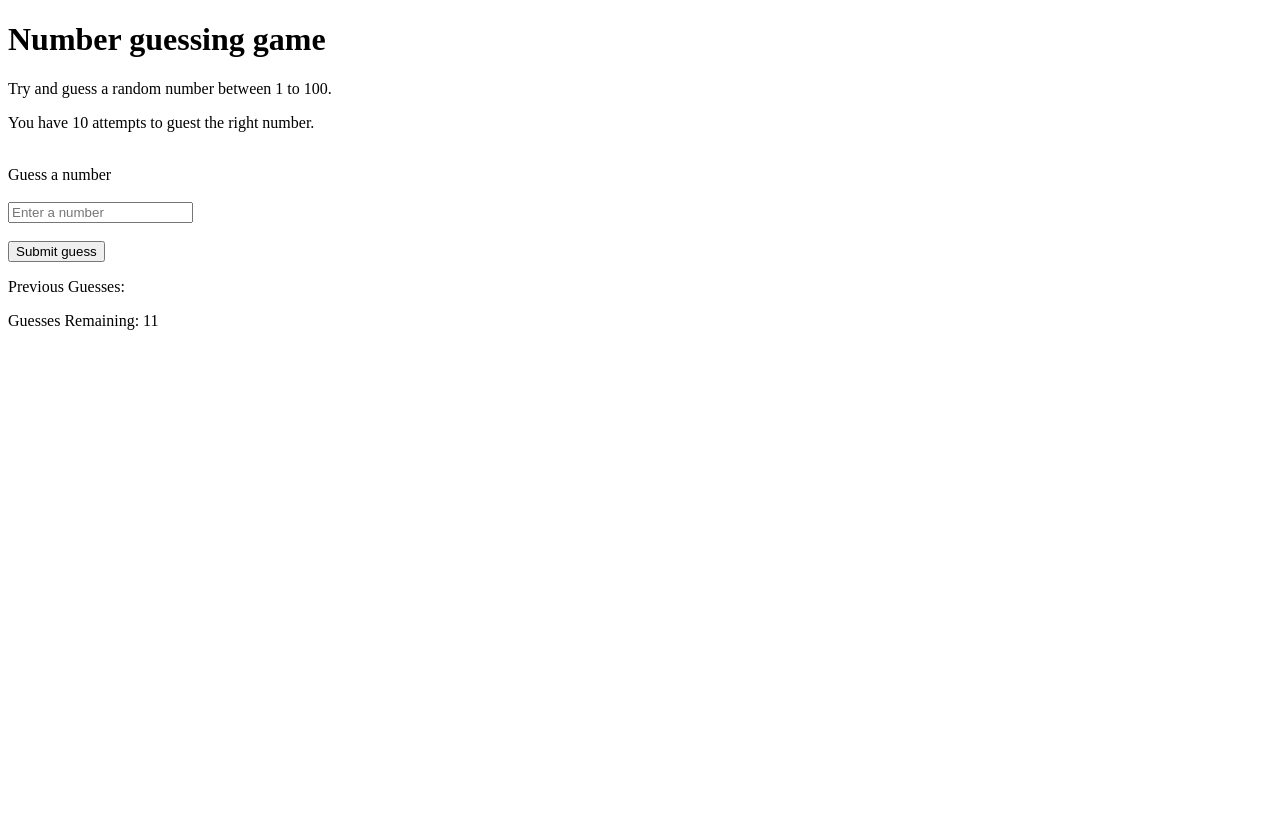
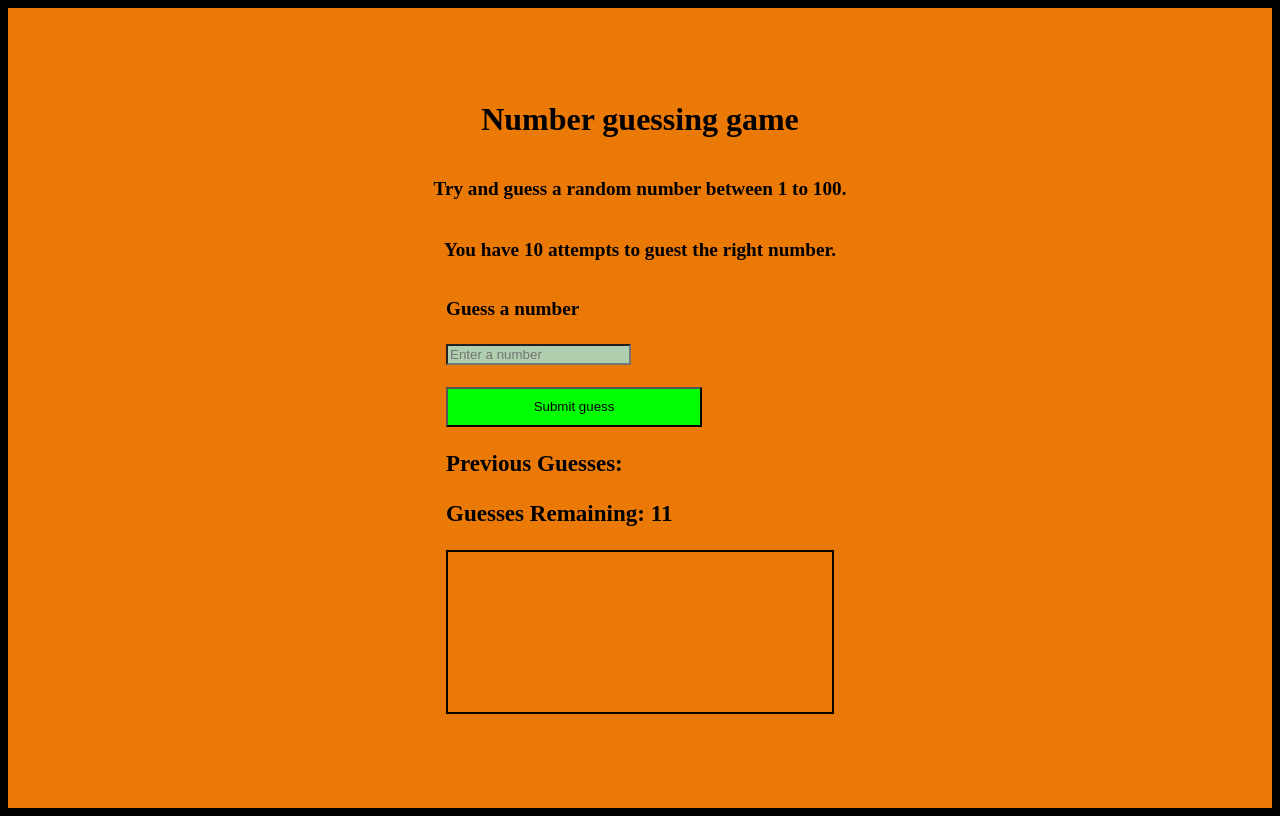
Before and after one commit to PrathmeshBangde/number-gussing-game, a plain HTML site: page project4.html in a window 1280 px wide. Drawn offline with Linux system fonts and the light colour scheme; a script that the page names is missing.

Commit message:
Update project4.html

```diff
--- a/project4.html
+++ b/project4.html
@@ -5,7 +5,7 @@
       <meta charset="UTF-8">
       <meta name="viewport" content="width=device-width, initial-scale=1.0">
       <title>Number gussing game</title>
-
+     <link rel="stylesheet" href="style4.css">
 </head>
 
 <body>
```
